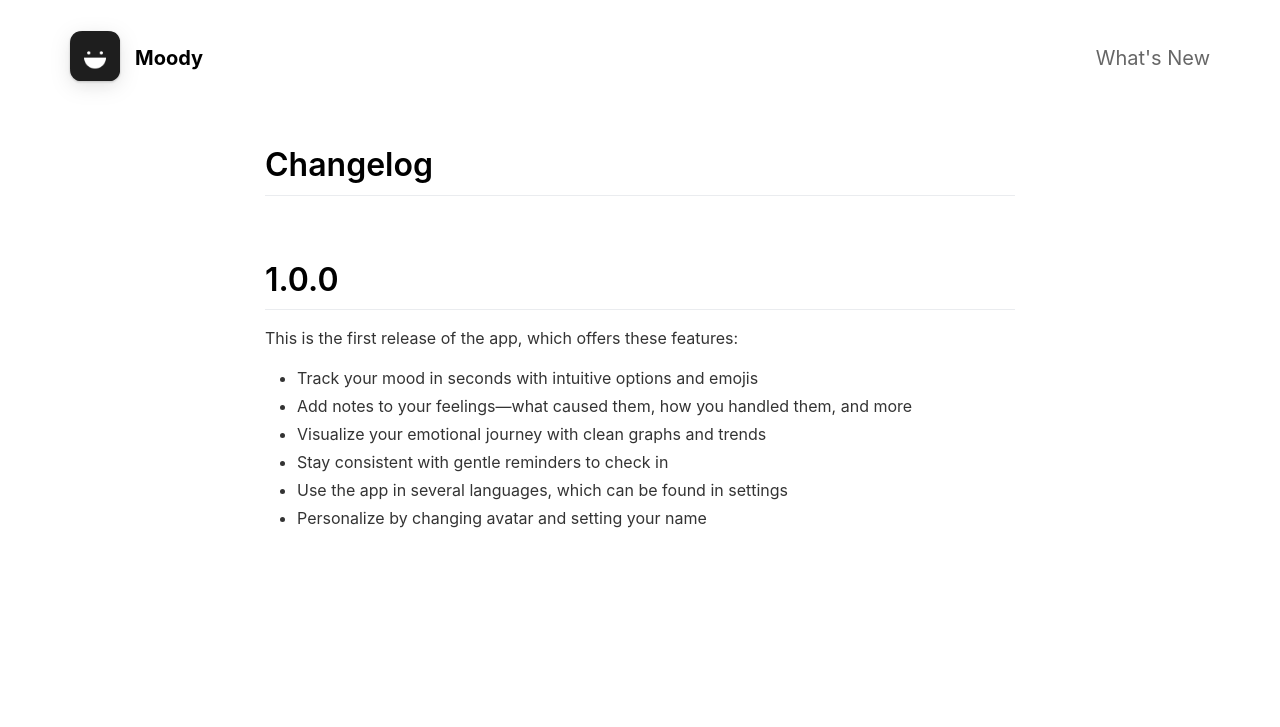
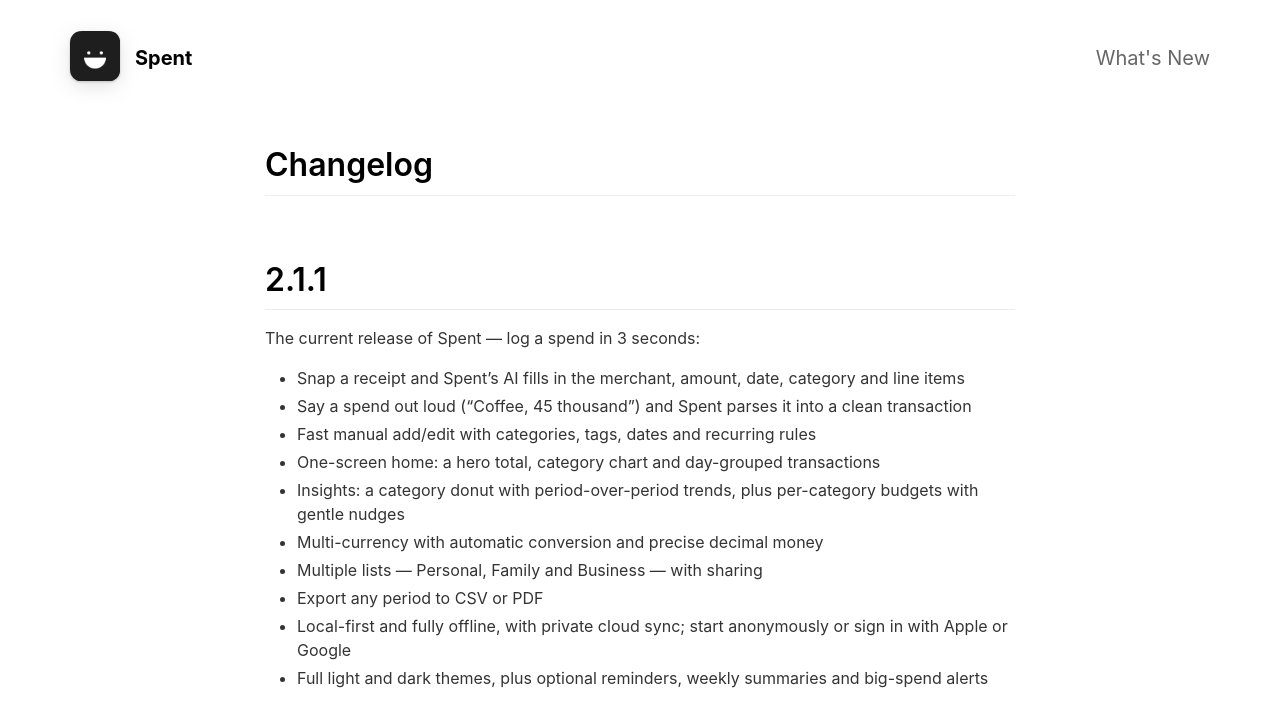
Before and after one commit to khamidjon/spent-landing-page, a Jekyll site: the page built from _pages/changelog.md, in a window 1280 px wide. Shown: the top 727 px of the page. Built offline with Jekyll 4.4.1, drawn with Linux system fonts in a browser that asks for light colours; nearby versions of some CDN libraries.

Commit message:
Configure landing page for Spent
Repoint the forked "Automatic App Landing Page" template from the
old "Moody" demo app to Spent, per LANDING_CONTEXT.md.

- _config.yml: Spent name/description/SEO title, snap/say/type feature
  pillars, and the monochrome + red-accent brand tokens. Clear the stale
  iOS app id and disable the smart app banner until Spent is live
  (prevents the iTunes lookup from overwriting the favicon/App Store link
  with the wrong app). Exclude LANDING_CONTEXT.md from the build.
- changelog/privacy/terms: adapt copy from the mood-tracker demo to
  Spent's actual product and data (transactions, receipts, voice,
  local-first sync); keep legal-structure and author placeholders.

Co-Authored-By: Claude Opus 4.8 <noreply@anthropic.com>

```diff
--- a/_config.yml
+++ b/_config.yml
@@ -1,21 +1,20 @@
-#page title
-page_title                                :                                           # Automatically populates with app name if not set and if iOS app ID is set. Otherwise enter manually.
+# page title
+page_title                                : Spent — AI Expense Tracker for iPhone · Snap, Say, or Type   # Populates <title> and is the SEO title. Must be set (blank = empty <title>).
 
 # App Info
-ios_app_id                                : 6744533266                                # Required. Enter iOS app ID to automatically populate name, price and icons (e.g. 718043190).
-ios_app_country                           : us                                        # Required outside USA. Enter 2 letter country code as in https://en.wikipedia.org/wiki/ISO_3166-1_alpha-2
+ios_app_id                                :                                           # Spent is not on the App Store yet (bundle id com.summerapps.spent). Add the numeric App Store ID once live to auto-fill icon, price and link.
+ios_app_country                           : us                                        # 2-letter country code. First market is Uzbekistan (uz) — switch once the listing is live there.
 
-appstore_link                             :                                           # Automatically populates if not set and if iOS app ID is set. Otherwise enter manually.
-playstore_link                            :                                           # Enter Google Play Store URL.
-presskit_download_link                    :                                           # Enter a link to downloadable file or (e.g. public Dropbox link to a .zip file).
-                                                                                      # Or upload your press kit file to assets and set path accordingly (e.g. "assets/your_press_kit.zip").
+appstore_link                             :                                           # Placeholder until published. Enter the App Store URL once live.
+playstore_link                            :                                           # iOS only — no Android app. Leave empty on purpose.
+presskit_download_link                    :                                           # Optional link to a downloadable press kit (.zip).
 
-app_icon                                  : assets/appicon.png                      # Automatically populates if not set and if iOS app ID is set.  Otherwise enter path to icon file manually.
-app_name                                  : Moody
-app_price                                 : Free
-app_description                           : Track your daily mood, understand your emotional patterns, and improve your mental well-being with personalized insights.
+app_icon                                  : assets/appicon.png                        # PLACEHOLDER — replace with Spent's red-accent icon (also used as the favicon + smart-banner art).
+app_name                                  : Spent
+app_price                                 : Free · 7-day trial
+app_description                           : Log a spend in 3 seconds — snap a receipt, say it, or type it. Spent's AI fills in the merchant, amount, date and category. Private, local-first tracking with budgets, insights and multi-currency.
 
-enable_smart_app_banner                   : true                                      # Set to true to show a smart app banner at top of page on mobile devices.
+enable_smart_app_banner                   : false                                     # Re-enable once ios_app_id is set — the banner needs a live App Store ID.
 
 
 
@@ -29,79 +28,78 @@ linkedin_company                          :
 facebook_username                         :
 instagram_username                        :
 twitter_username                          :
-github_username                           : khamidjon
+github_username                           :
 youtube_username                          :
 mastodon_link                             :
 
 
 
-# Feature List                            Edit, add or remove features to be presented.
-features                                  :
+# Feature List                            The 3-second pitch (capture) + understand + private, pulled from LANDING_CONTEXT.md §2–§3.
+features                                   :
 
-  - title                                 : Daily Mood Tracking
-    description                           : Easily log your mood throughout the day with our intuitive interface.
-    fontawesome_icon_name                 : smile
+  - title                                 : Snap a receipt
+    description                           : Point your camera and Spent's AI reads the merchant, total, date, category and line items, then pre-fills the entry. No typing.
+    fontawesome_icon_name                 : camera
 
-  - title                                 : Mood Analytics
-    description                           : Get insights into your emotional patterns with beautiful charts and statistics.
-    fontawesome_icon_name                 : chart-line
+  - title                                 : Just say it
+    description                           : Speak naturally — "Coffee, 45 thousand" — and Spent turns it into a clean, categorised transaction.
+    fontawesome_icon_name                 : microphone
 
-  - title                                 : Personalized Insights
-    description                           : Receive tailored recommendations based on your mood patterns and triggers.
-    fontawesome_icon_name                 : lightbulb
+  - title                                 : Or type it
+    description                           : Prefer to tap? A fast type-over-placeholder manual entry gets a spend logged in seconds.
+    fontawesome_icon_name                 : keyboard
 
-  - title                                 : Mood Journal
-    description                           : Add notes and track what influences your mood with our built-in journal feature.
-    fontawesome_icon_name                 : book
+  - title                                 : See where it goes
+    description                           : A one-screen home with a hero total, category chart and day-grouped list, plus an Insights donut with period-over-period trends.
+    fontawesome_icon_name                 : chart-pie
 
-  - title                                 : Privacy Focused
-    description                           : Your mood data stays private and secure on your device.
-    fontawesome_icon_name                 : shield-alt
+  - title                                 : Budgets that nudge
+    description                           : Set per-category budgets and get subtle progress meters with gentle nudges before you overspend.
+    fontawesome_icon_name                 : bullseye
 
-  - title                                 : Beautiful Design
-    description                           : Clean, modern interface that makes mood tracking a pleasure.
-    fontawesome_icon_name                 : paint-brush
+  - title                                 : Any currency
+    description                           : Full multi-currency support with automatic exchange-rate conversion to your base currency, and precise decimal money.
+    fontawesome_icon_name                 : globe
 
-  - title                                 : Reminders
-    description                           : Never forget to track your mood with customizable reminders.
-    fontawesome_icon_name                 : bell
+  - title                                 : Private & offline
+    description                           : Local-first storage means Spent works fully offline and syncs privately. No sign-in wall to get started.
+    fontawesome_icon_name                 : lock
 
-  - title                                 : Export Data
-    description                           : Export your mood data for personal analysis or sharing with healthcare providers.
-    fontawesome_icon_name                 : download
+  - title                                 : Made for families
+    description                           : Shared lists and a Family plan keep a household in sync — Personal, Family and Business lists are a tap apart.
+    fontawesome_icon_name                 : users
 
 
 
-# Theme Settings
-topbar_color                              : "#000000"
-topbar_transparency                       : 0.1
-topbar_title_color                        : "#ffffff"
+# Theme Settings                          Spent brand: monochrome canvas + single red accent (LANDING_CONTEXT.md §4). Light theme tokens below.
+topbar_color                              : "#F7F7F5"                                 # warm off-white (bg)
+topbar_transparency                       : 0.9
+topbar_title_color                        : "#1C1C1E"                                 # ink
 
-cover_image                               : assets/headerimage.png                    # Replace with alternative image path or image URL.
-cover_overlay_color                       : "#363b3d"
-cover_overlay_transparency                : 0.8
+cover_image                               : assets/headerimage.png                    # PLACEHOLDER — replace with a Spent hero image on #F7F7F5.
+cover_overlay_color                       : "#F7F7F5"                                 # off-white wash so the hero reads light/on-brand
+cover_overlay_transparency                : 0.85
 
-device_color                              : black                                     # Set to: blue, black, yellow, coral or white.
+device_color                              : black                                     # blue, black, yellow, coral or white. Monochrome brand → black.
 
-body_background_color                     : "#ffffff"
+body_background_color                     : "#F7F7F5"                                 # warm off-white (bg)
 
-link_color                                : "#1d63ea"
+link_color                                : "#E8434B"                                 # accent (the single red)
 
-app_title_color                           : "#ffffff"
-app_price_color                           : "#ffffff"
-app_description_color                     : "#ffffff"
+app_title_color                           : "#1C1C1E"                                 # ink — dark text on the light cover
+app_price_color                           : "#6B6B70"                                 # ink-soft
+app_description_color                     : "#6B6B70"                                 # ink-soft
 
-feature_title_color                       : "#000000"
-feature_text_color                        : "#666666"
+feature_title_color                       : "#1C1C1E"                                 # ink
+feature_text_color                        : "#6B6B70"                                 # ink-soft
 
-feature_icons_foreground_color            : "#1d63ea"
-feature_icons_background_color            : "#e6e6e6"
+feature_icons_foreground_color            : "#E8434B"                                 # accent
+feature_icons_background_color            : "#FCE8E9"                                 # accent-soft tint
 
-social_icons_foreground_color             : "#666666"
-social_icons_background_color             : "#e6e6e6"
+social_icons_foreground_color             : "#6B6B70"                                 # ink-soft
+social_icons_background_color             : "#EFEFEE"                                 # surface-muted
 
-footer_text_color                         : "#666666"
-
+footer_text_color                         : "#6B6B70"                                 # ink-soft
 
 
 
@@ -127,6 +125,7 @@ exclude:
   - LICENSE
   - README.md
   - CNAME
+  - LANDING_CONTEXT.md
 
 collections:
   pages:
--- a/_pages/changelog.md
+++ b/_pages/changelog.md
@@ -8,14 +8,18 @@ include_in_header: true
 
 <br>
 
-# **1.0.0**
-This is the first release of the app, which offers these features:
+# **2.1.1**
+The current release of Spent — log a spend in 3 seconds:
 
-- Track your mood in seconds with intuitive options and emojis
-- Add notes to your feelings—what caused them, how you handled them, and more
-- Visualize your emotional journey with clean graphs and trends
-- Stay consistent with gentle reminders to check in
-- Use the app in several languages, which can be found in settings
-- Personalize by changing avatar and setting your name
+- Snap a receipt and Spent's AI fills in the merchant, amount, date, category and line items
+- Say a spend out loud ("Coffee, 45 thousand") and Spent parses it into a clean transaction
+- Fast manual add/edit with categories, tags, dates and recurring rules
+- One-screen home: a hero total, category chart and day-grouped transactions
+- Insights: a category donut with period-over-period trends, plus per-category budgets with gentle nudges
+- Multi-currency with automatic conversion and precise decimal money
+- Multiple lists — Personal, Family and Business — with sharing
+- Export any period to CSV or PDF
+- Local-first and fully offline, with private cloud sync; start anonymously or sign in with Apple or Google
+- Full light and dark themes, plus optional reminders, weekly summaries and big-spend alerts
 
 <br>
```
Also changed, not shown: LANDING_CONTEXT.md (added, +280 -0 lines), _pages/privacypolicy.md (+15 -11 lines), _pages/terms.md (+6 -6 lines).
